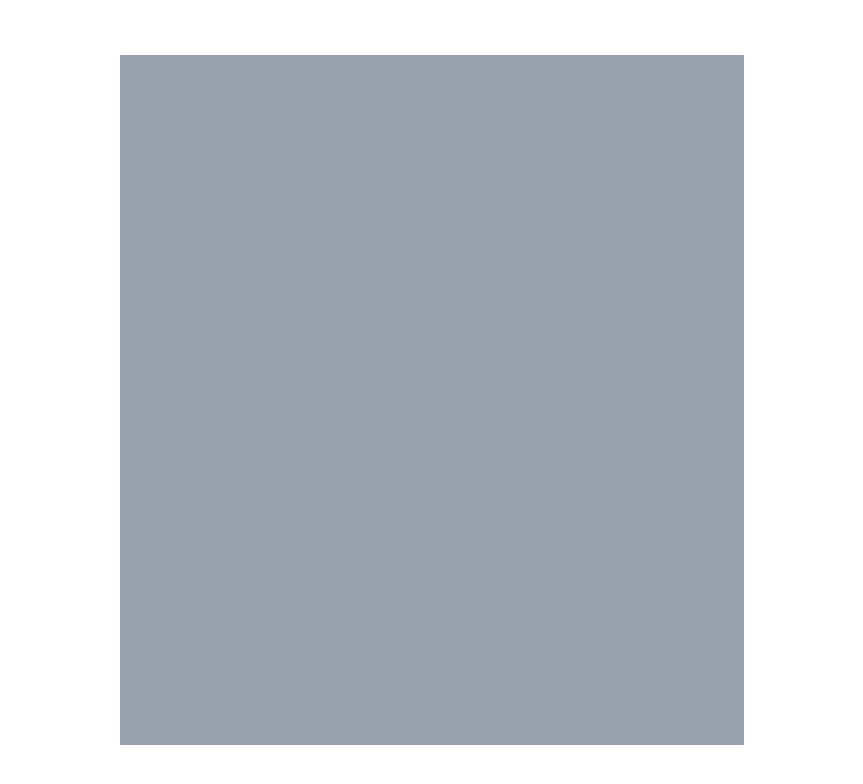
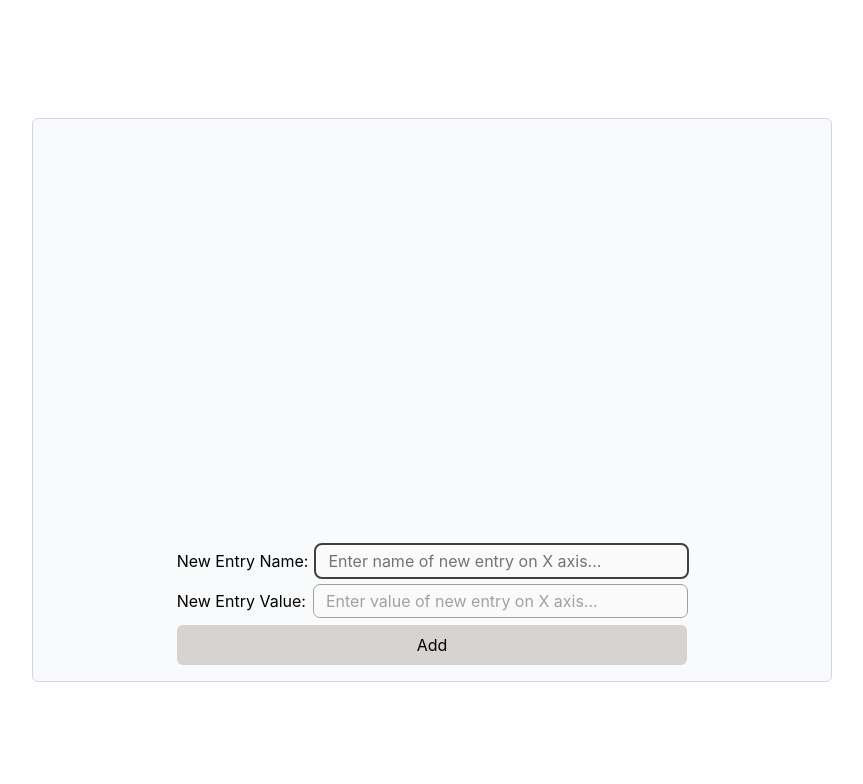
Before and after one commit to Himanshu-Sorathiya-Simform/LMS-04-BAR-CHART-GENERATOR, a React (Vite) app: page / in a window 1280 px wide. Shown: the top 784 px of the page, without its empty margins (208-1071 px from the left). Built offline with nearby package versions, Linux system fonts and the light colour scheme.

Commit message:
create inputs for new entry of data

```diff
--- a/src/components/InputsContainer.tsx
+++ b/src/components/InputsContainer.tsx
@@ -1,5 +1,31 @@
+import Button from "./ui/Button.tsx";
+import Input from "./ui/Input.tsx";
+
 function InputsContainer() {
-	return null;
+	return (
+		<div className="mt-auto flex w-2/3 flex-col gap-2">
+			<Input
+				name="new-entry-name"
+				label="New Entry Name: "
+				placeholder="Enter name of new entry on X axis..."
+				autoFocus={true}
+				className="text-md w-full rounded-md bg-neutral-50 px-3 py-1 text-neutral-800 outline-1 outline-neutral-400 placeholder:text-neutral-400 focus:outline-2 focus:outline-neutral-700 focus:placeholder:text-neutral-500"
+				containerClassName="flex text-nowrap gap-2 text-md items-center"
+			/>
+
+			<Input
+				name="new-entry-value"
+				label="New Entry Value: "
+				placeholder="Enter value of new entry on X axis..."
+				className="text-md w-full rounded-md bg-neutral-50 px-3 py-1 text-neutral-800 outline-1 outline-neutral-400 placeholder:text-neutral-400 focus:outline-2 focus:outline-neutral-700 focus:placeholder:text-neutral-500"
+				containerClassName="flex text-nowrap gap-2 text-md items-center"
+			/>
+
+			<Button className="rounded-md bg-stone-300 px-4 py-2 outline-0 duration-75 hover:brightness-90 focus:brightness-90 focus-visible:outline-2 focus-visible:outline-stone-800">
+				<span>Add</span>
+			</Button>
+		</div>
+	);
 }
 
 export default InputsContainer;
--- a/src/components/ui/Input.tsx
+++ b/src/components/ui/Input.tsx
@@ -3,17 +3,23 @@ import { type InputHTMLAttributes } from "react";
 interface InputProps extends InputHTMLAttributes<HTMLInputElement> {
 	name: string;
 	label?: string;
+	containerClassName?: string;
 }
 
-function Input({ name = "", label = "", ...props }: InputProps) {
+function Input({
+	name = "",
+	label = "",
+	containerClassName = "",
+	...props
+}: InputProps) {
 	return (
-		<div className="flex flex-col gap-1 text-lg">
+		<div className={containerClassName}>
 			{label && <label htmlFor={props.id}>{label}</label>}
 
 			<input
 				{...props}
 				name={name}
-				className={`rounded-full px-5 py-3 text-xl transition ${props.className}`}
+				className={`transition ${props.className}`}
 			/>
 		</div>
 	);
--- a/src/layouts/BarLayout.tsx
+++ b/src/layouts/BarLayout.tsx
@@ -3,7 +3,7 @@ import InputsContainer from "../components/InputsContainer.tsx";
 
 function BarLayout() {
 	return (
-		<div className="flex h-11/12 w-156 flex-col items-center gap-4 bg-gray-400">
+		<div className="flex h-3/4 w-200 flex-col items-center gap-4 rounded-md border border-gray-300 bg-gray-50 p-4">
 			<BarContainer />
 
 			<InputsContainer />
```
